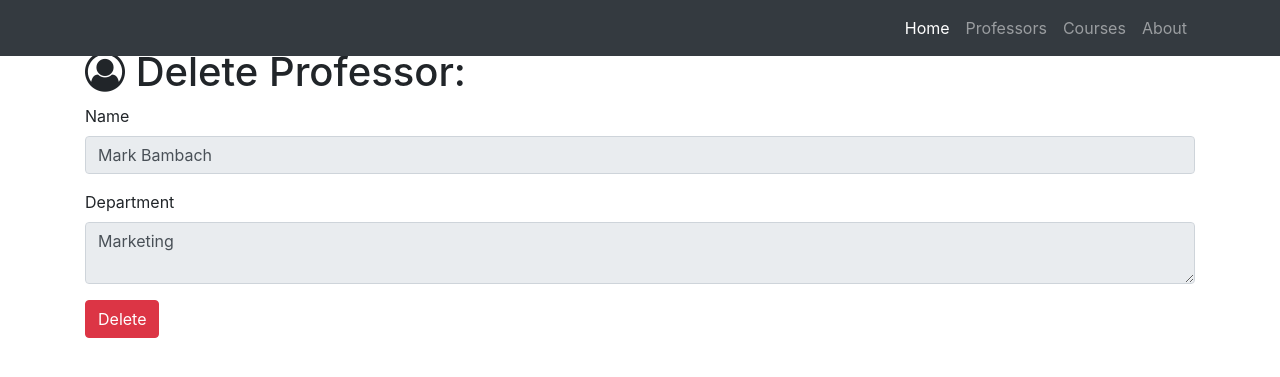
After one commit to anewton03/coursebase, a Flask app: page /professor/delete/1 in a window 1280 px wide. The commit adds this page. Shown: the top 377 px of the page. Run offline with Flask 2, Linux system fonts and the light colour scheme; data comes from the database, SQL or seed files in the repository; some libraries are stand-ins or nearby versions.

Commit message:
added delete button

```diff
--- a/coursebase.py
+++ b/coursebase.py
@@ -15,7 +15,7 @@ class Professor(db.Model):
     id = db.Column(db.Integer, primary_key=True)
     name = db.Column(db.String(64))
     department = db.Column(db.Text)
-    courses = db.relationship('Course', backref='professor')
+    courses = db.relationship('Course', backref='professor', cascade="delete")
 
 
 class Course(db.Model):
@@ -70,6 +70,17 @@ def edit_professor(id):
         return redirect(url_for('show_all_professors'))
 
 
+@app.route('/professor/delete/<int:id>', methods=['GET', 'POST'])
+def delete_professor(id):
+    professor = Professor.query.filter_by(id=id).first()
+    if request.method == 'GET':
+        return render_template('professor-delete.html', professor=professor)
+    if request.method == 'POST':
+        db.session.delete(professor)
+        db.session.commit()
+        return redirect(url_for('show_all_professors'))
+
+
 @app.route('/courses')
 def show_all_courses():
     courses = Course.query.all()
@@ -115,6 +126,18 @@ def edit_course(id):
         return redirect(url_for('show_all_courses'))
 
 
+@app.route('/course/delete/<int:id>', methods=['GET', 'POST'])
+def delete_course(id):
+    course = Course.query.filter_by(id=id).first()
+    professors = Professor.query.all()
+    if request.method == 'GET':
+        return render_template('course-delete.html', course=course, professors=professors)
+    if request.method == 'POST':
+        db.session.delete(course)
+        db.session.commit()
+        return redirect(url_for('show_all_courses'))
+
+
 @app.route('/about')
 def about():
     return render_template('about.html')
--- a/templates/course-all.html
+++ b/templates/course-all.html
@@ -55,6 +55,7 @@
               </td>
               <td>
                 <a href="/course/edit/{{course.id}}" class="btn btn-success" role="button" aria-disabled="true">Edit</a>
+                <a href="/course/delete/{{course.id}}" class="btn btn-danger" role="button" aria-disabled="true">Delete</a>
               </td>
           </tr>
 
--- a/templates/professor-all.html
+++ b/templates/professor-all.html
@@ -26,6 +26,7 @@
               <td>{{professor.department}}</td>
               <td>
                 <a href="/professor/edit/{{professor.id}}" class="btn btn-success" role="button" aria-disabled="true">Edit</a>
+                <a href="/professor/delete/{{professor.id}}" class="btn btn-danger" role="button">Delete</a>
               </td>
           </tr>
           {% endfor%}
--- /dev/null
+++ b/templates/professor-delete.html
@@ -0,0 +1,34 @@
+{% extends "homebase.html"%}
+{% block title %}Delete Professor{% endblock %}
+{% block page_content%}
+
+  <!-- Page Content -->
+  <div class="container">
+    <h1 class="mt-5"><i class="fa fa-user-circle-o" aria-hidden="true"></i> Delete Professor:</h1>
+    <form action="/professor/delete/{{professor.id}}" method="post">
+      <div class="form-group">
+        <label>Name</label>
+        <input class="form-control" type="text" name="name" value="{{professor.name}}" required="true" readonly="true">
+      </div>
+      <div class="form-group">
+        <label>Department</label>
+        <textarea class="form-control" name="department" required="true" readonly="true">{{professor.department}}</textarea>
+      </div>
+      <button type="submit" class="btn btn-danger" id="delete_btn">Delete</button>
+    </form>
+  </div>
+
+{% endblock%}
+
+{% block scripts%}
+  {{super()}}
+  <script>
+  $(document).ready(function () {
+    $('#delete_btn').click(function () {
+      if (! confirm('All related courses will be deleted too!! Are you sure?')) {
+        return false;
+      }
+    })
+  });
+  </script>
+{% endblock%}
```
Also changed, not shown: templates/course-delete.html (added, +41 -0 lines).
